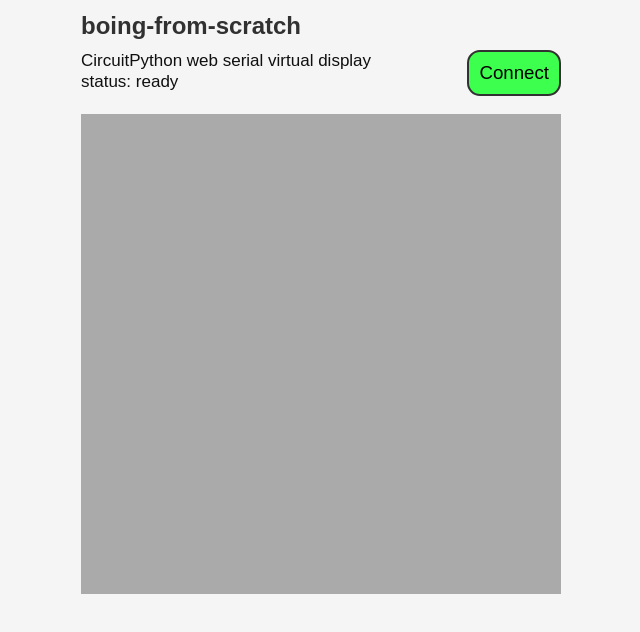
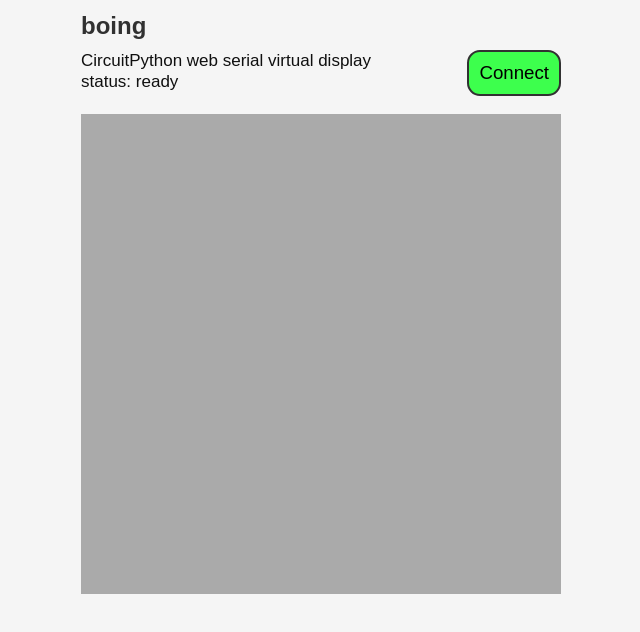
Before and after one commit to samblenny/boing-from-scratch, a plain HTML site: page index.html in a window 1280 px wide. Shown: the whole page, without its empty margins (319-959 px from the left). Drawn offline with Linux system fonts and the light colour scheme.

Commit message:
update readme and index

```diff
--- a/index.html
+++ b/index.html
@@ -2,7 +2,7 @@
 <!-- SPDX-License-Identifier: MIT -->
 <!-- SPDX-FileCopyrightText: Copyright 2024 Sam Blenny -->
 <meta name="viewport" content="width=device-width, initial-scale=1">
-<title>Boing from scratch</title>
+<title>boing</title>
 <style>
  :root{--F: #ffdcec; --B: #1d1d1d; --H: #25c3c0; --L: #459cda; --O: #444;
        --BTN: #32ea39; --PAD: 25px; --SIZE: 480px; }
@@ -40,7 +40,7 @@
 </head>
 <body>
 <main>
-<h1>boing-from-scratch</h1>
+<h1>boing</h1>
 
 <button id="serial">Connect</button>
 
```
Also changed, not shown: 1 other file.
